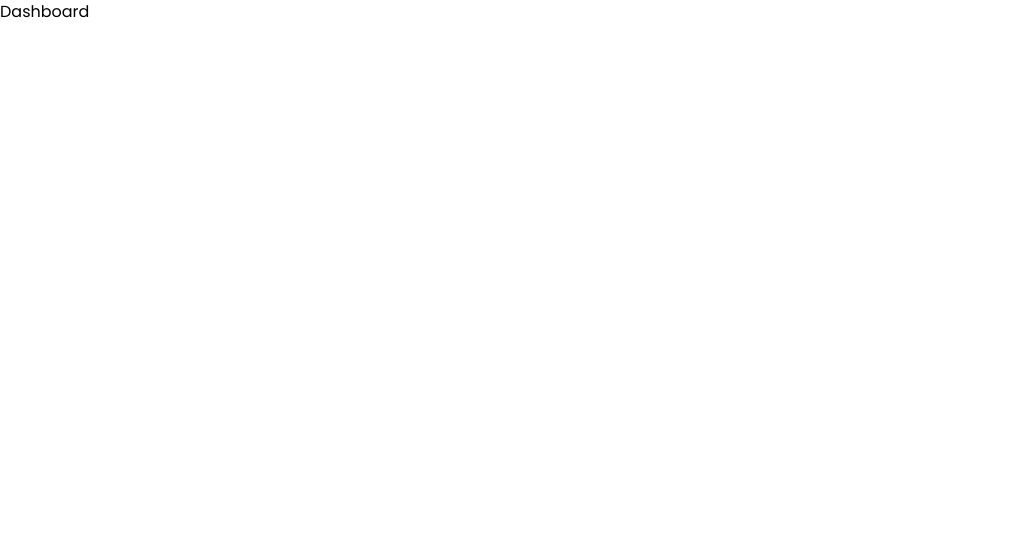
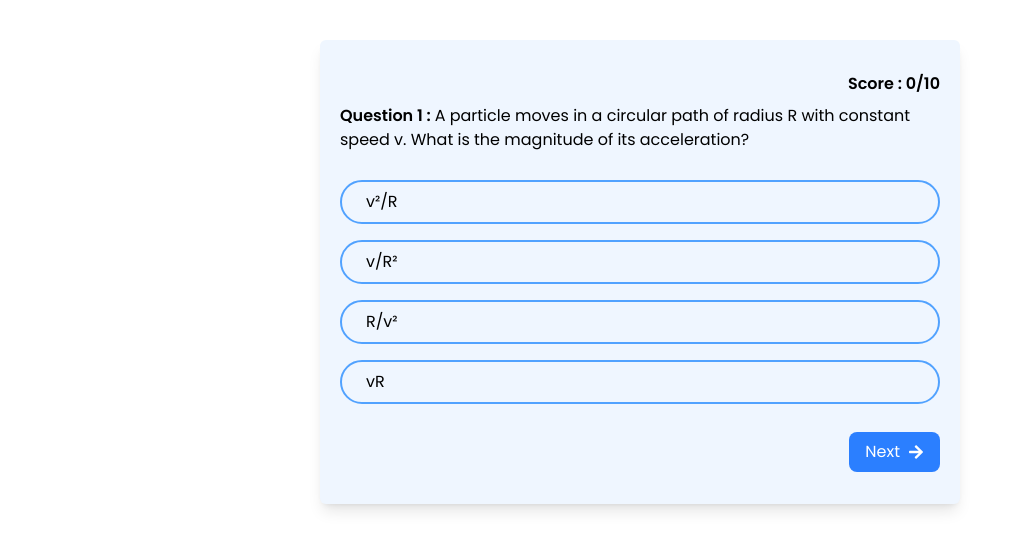
Before and after one commit to BijetaSah/jee-practice-assignment, a Next.js app: page /dashboard in a window 1280 px wide. Shown: the top 550 px of the page, without its empty margins (0-1022 px from the left). Built offline with nearby package versions, Linux system fonts and the light colour scheme.

Commit message:
feat : render component on dashboard page.tsx

```diff
--- a/app/dashboard/page.tsx
+++ b/app/dashboard/page.tsx
@@ -1,5 +1,11 @@
+import QuestionBox from "../components/dashboard/QuestionsBox";
+
 function Page() {
-  return <div>Dashboard</div>;
+  return (
+    <div className="px-4 sm:px-0">
+      <QuestionBox />
+    </div>
+  );
 }
 
 export default Page;
```
